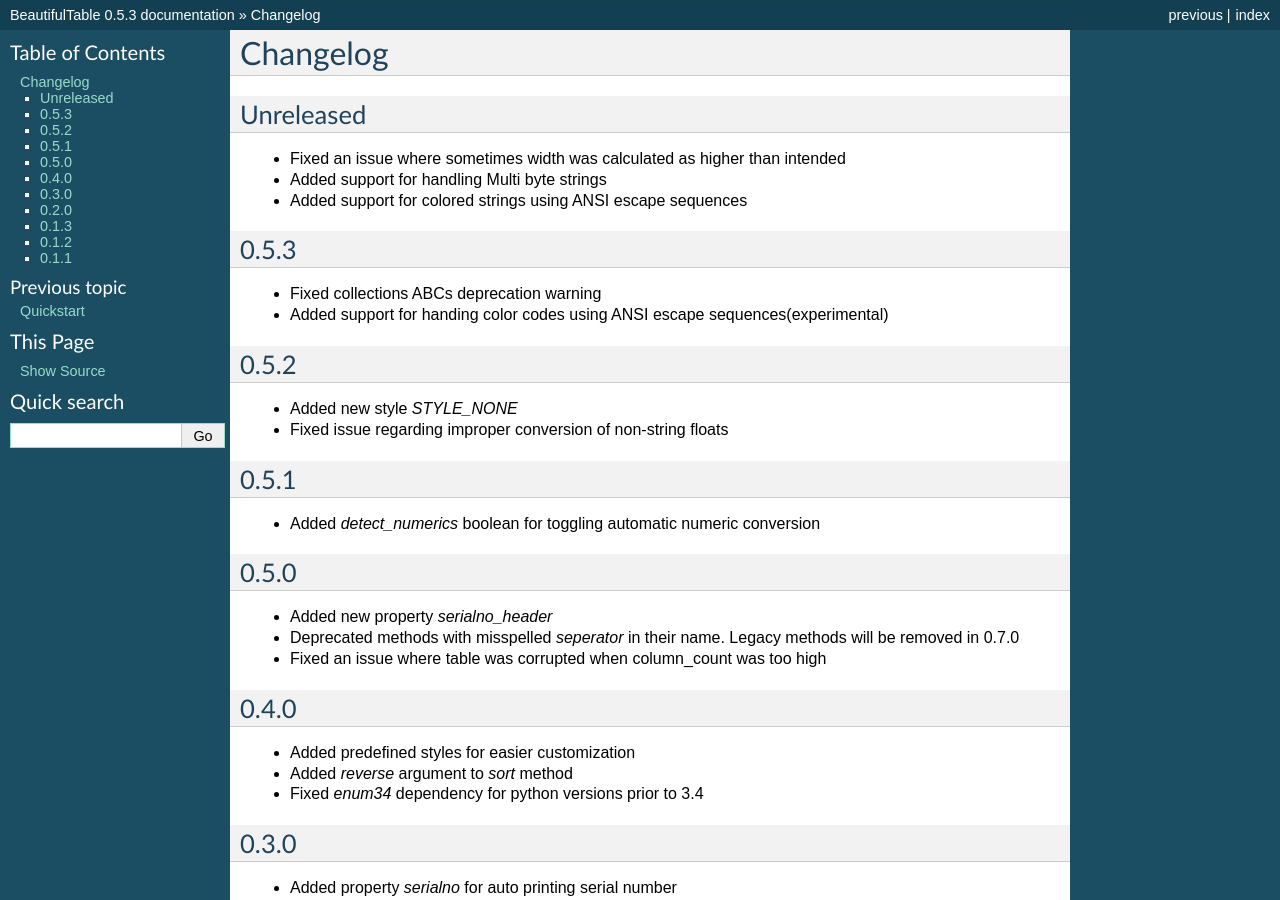
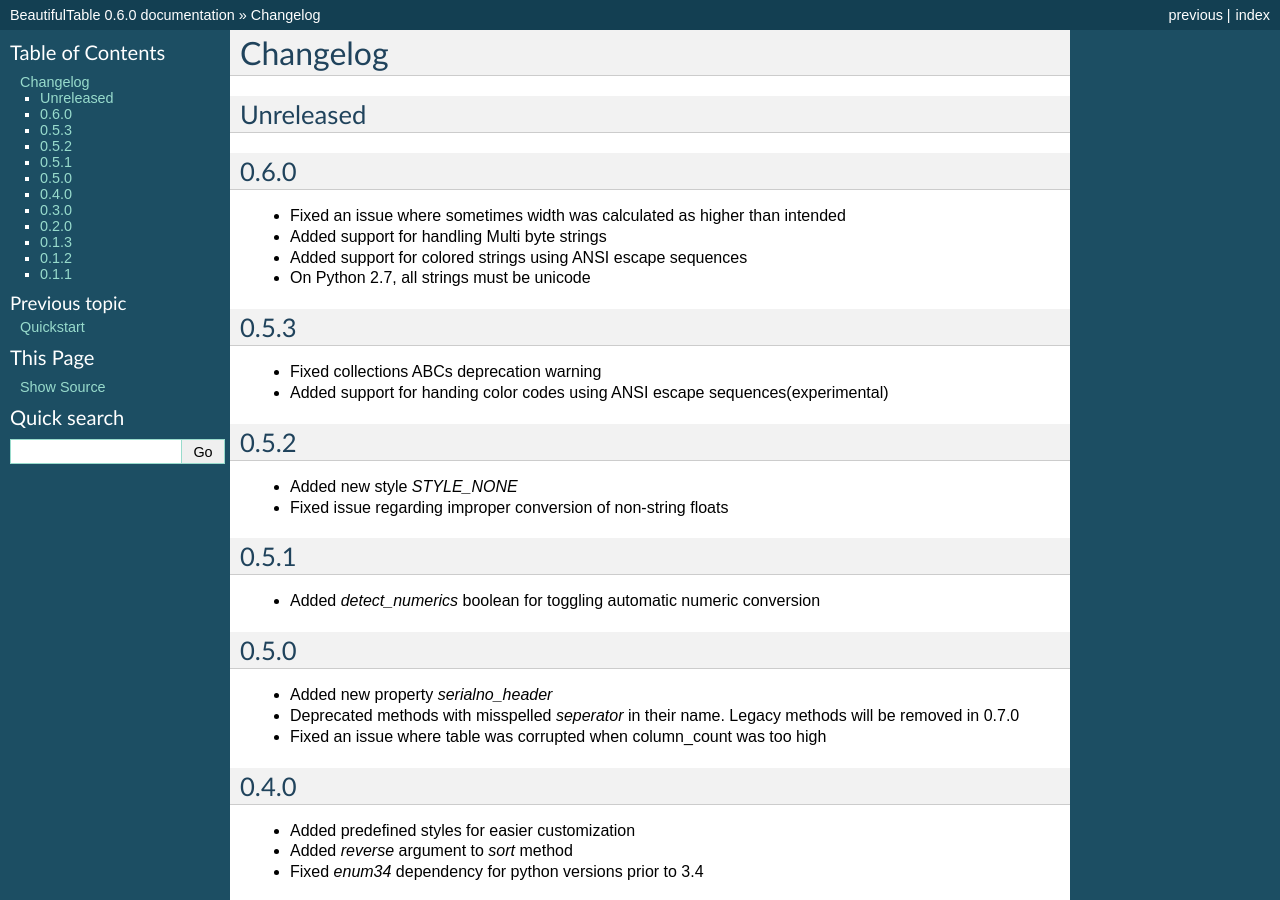
Before and after one commit to pri22296/beautifultable, a Sphinx documentation site: the page built from docs/changelog.rst, in a window 1280 px wide and 900 px high. Built offline with Sphinx 7.4.7, drawn with Linux system fonts in a browser that asks for light colours; pages that are not in the unit, such as notebooks, are missing from menus; some of the changed text lies outside the part shown.

Commit message:
Prep for v0.6.0 release

```diff
--- a/README.rst
+++ b/README.rst
@@ -127,9 +127,14 @@
 Unreleased
 ==========
 
+==========
+0.6.0
+==========
+
 * Fixed an issue where sometimes width was calculated as higher than intended
 * Added support for handling Multi byte strings
 * Added support for colored strings using ANSI escape sequences
+* On Python 2.7, all strings must be unicode
 
 ==========
 0.5.3
--- a/beautifultable/__init__.py
+++ b/beautifultable/__init__.py
@@ -1,4 +1,4 @@
 from .beautifultable import BeautifulTable
 
-__version__ = '0.5.3'
+__version__ = '0.6.0'
 __all__ = ['BeautifulTable']
--- a/docs/conf.py
+++ b/docs/conf.py
@@ -68,9 +68,9 @@
 # built documents.
 #
 # The short X.Y version.
-version = '0.5'
+version = '0.6'
 # The full version, including alpha/beta/rc tags.
-release = '0.5.3'
+release = '0.6.0'
 
 # The language for content autogenerated by Sphinx. Refer to documentation
 # for a list of supported languages.
--- a/setup.py
+++ b/setup.py
@@ -1,6 +1,6 @@
 from setuptools import setup
 
-version = '0.5.3'
+version = '0.6.0'
 extras_require = {':python_version<"3.4"': ['enum34']}
 
 setup(name='beautifultable',
```
